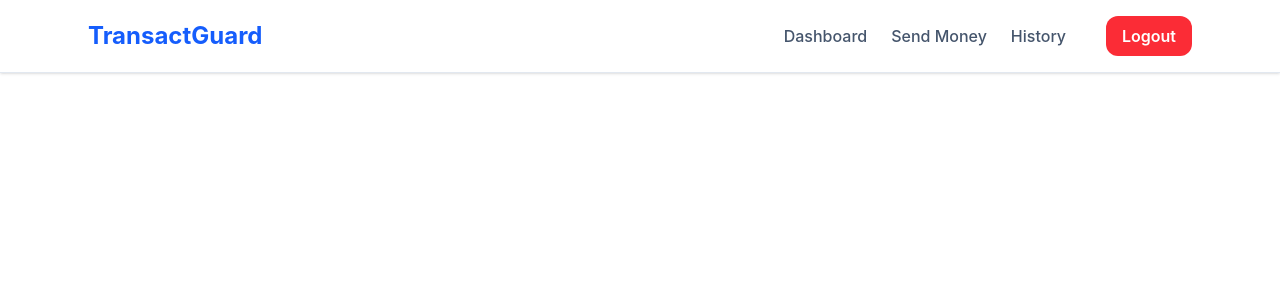
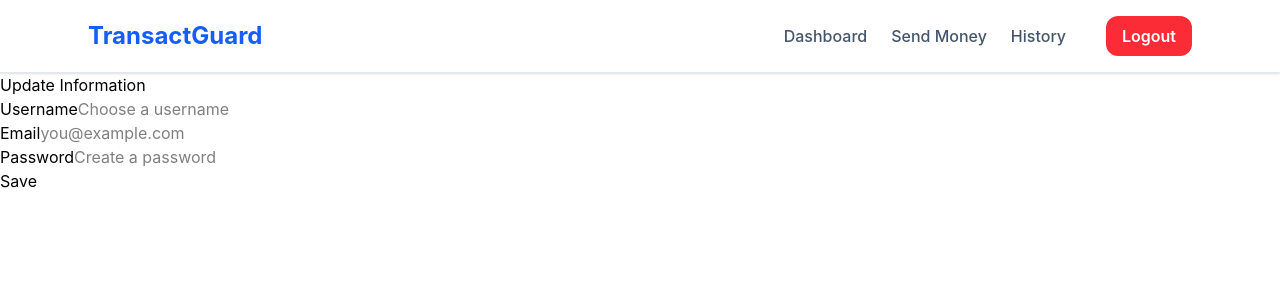
Before and after one commit to Ofentse-Magidela/transactguard-frontend, a React (Vite) app: page /updateInfo in a window 1280 px wide. Shown: the top 300 px of the page. Built offline with nearby package versions, Linux system fonts and the light colour scheme; no server answers; sample sign-in values are in the browser's storage.

Commit message:
feat: add user profile update page

```diff
--- a/src/App.jsx
+++ b/src/App.jsx
@@ -8,6 +8,7 @@ import NavigationBar from './components/NavigationBar';
 import { Routes, Route, Navigate, useLocation } from "react-router-dom";
 import { ProtectedRoute } from './context/ProtectedRoute';
 import { useAuth } from './context/AuthContext';
+import UpdateUser from './pages/UpdateUser';
 
 
 
@@ -67,6 +68,15 @@ function App() {
             </ProtectedRoute>
           }
         />
+
+        <Route
+          path="/updateInfo"
+          element={
+            <ProtectedRoute>
+              <UpdateUser />
+            </ProtectedRoute>
+          }
+        />
       </Routes>
     </main>
   )
--- /dev/null
+++ b/src/pages/UpdateUser.jsx
@@ -0,0 +1,93 @@
+import { useState } from "react";
+import { updateUserProfile } from "../service/userService";
+import { useAuth } from "../context/AuthContext";
+import { useNavigate } from "react-router-dom";
+
+
+function UpdateUser() {
+
+  const [username, setUsername] = useState(null);
+  const [email, setEmail] = useState(null);
+  const [password, setPassword] = useState(null);
+  const [loading, setLoading] = useState(false)
+
+  const { userId } = useAuth();
+  const navigate = useNavigate();
+  const updateData = { username, email, password };
+
+  const handleSave = async (e) => {
+    e.preventDefault();
+
+    if (username === null && email === null && password === null) {
+      console.log("Please update at least one field.");
+      return;
+    }
+
+    setLoading(true)
+
+    try {
+
+      await updateUserProfile(userId, updateData);
+
+      setEmail(null);
+      setPassword(null);
+      setUsername(null);
+      navigate("/dashboard");
+
+    } catch (error) {
+      console.error(error.response?.data)
+    } finally {
+      setLoading(false);
+    }
+  }
+
+  return (
+    <div>
+      <h1>Update Information</h1>
+
+      <form onSubmit={handleSave}>
+
+        <div>
+          <label>Username</label>
+
+          <input
+            disabled={loading}
+            type="text"
+            placeholder="Choose a username"
+            value={username ?? ""}
+            onChange={(e) => setUsername(e.target.value === "" ? null : e.target.value)}
+          />
+        </div>
+
+        <div>
+          <label>Email</label>
+
+          <input
+            disabled={loading}
+            type="email"
+            placeholder="you@example.com"
+            value={email ?? ""}
+            onChange={(e) => setEmail(e.target.value === "" ? null : e.target.value)}
+          />
+        </div>
+
+        <div>
+          <label>Password</label>
+
+          <input
+            disabled={loading}
+            type="password"
+            placeholder="Create a password"
+            value={password ?? ""}
+            onChange={(e) => setPassword(e.target.value === "" ? null : e.target.value)}
+          />
+        </div>
+        <button type="submit" disabled={loading}>
+          {loading ? "Saving..." : "Save"}
+        </button>
+      </form>
+    </div>
+  )
+}
+
+export default UpdateUser
--- a/src/service/userService.js
+++ b/src/service/userService.js
@@ -26,7 +26,7 @@ export const updateUserProfile = async (userId, updateData) => {
     const response = await apiClient.put(`/user/${userId}`, updateData);
     return response.data;
   } catch (error) {
-    console.error("Could not fetch balance: ", error.response?.data);
+    console.error("Could not Update UserProfile: ", error.response?.data);
     throw error;
   }
 }
```
